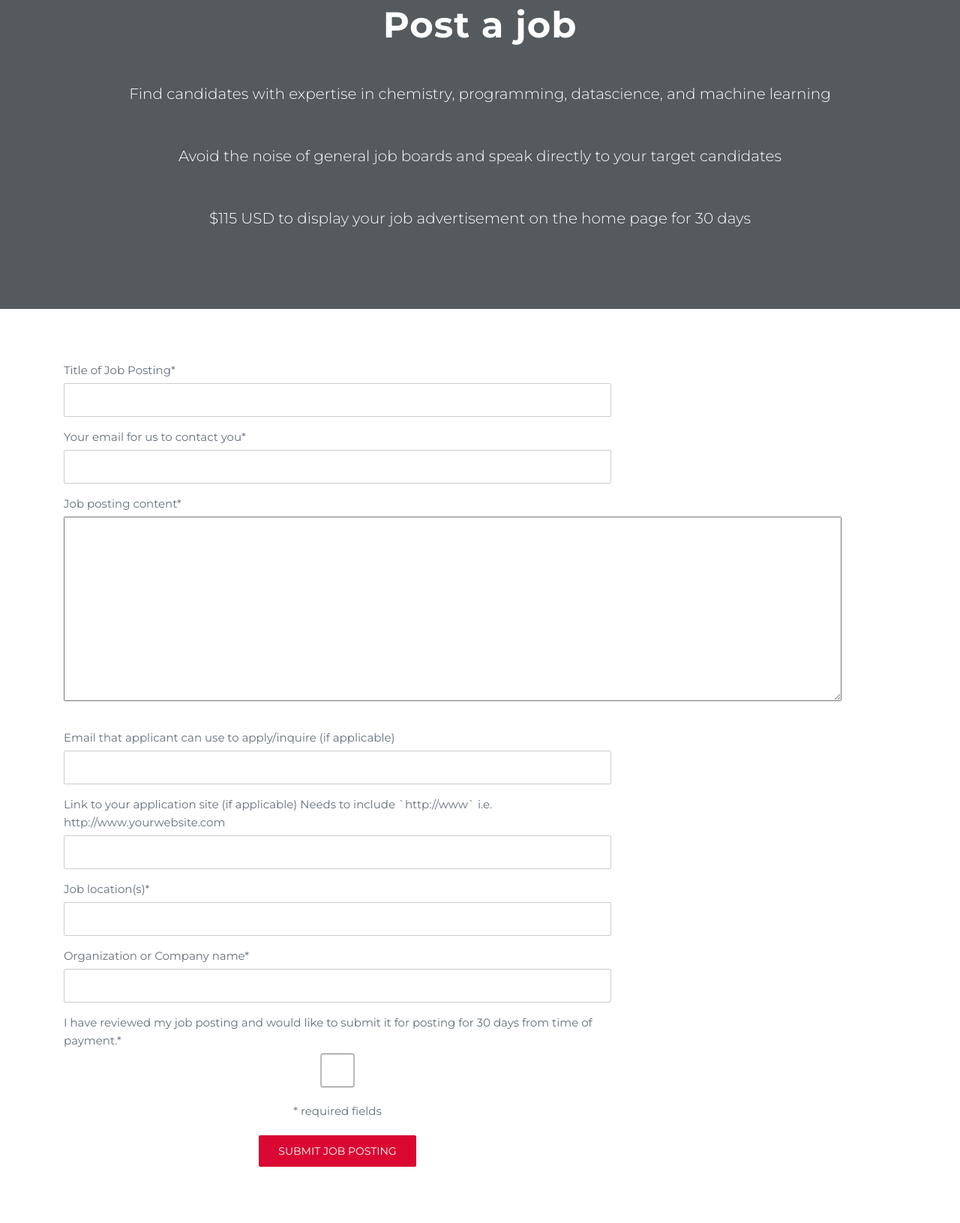
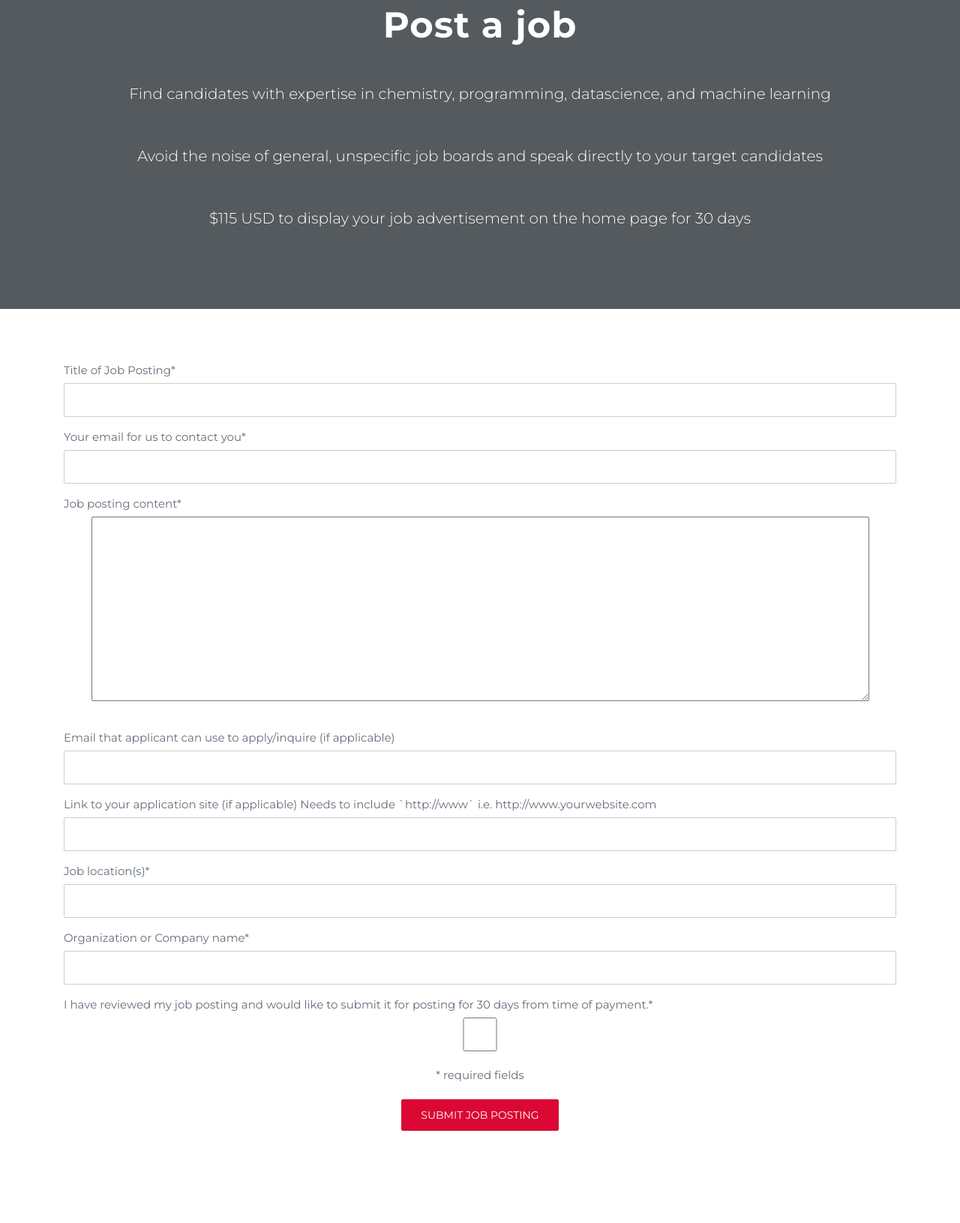
Before and after one commit to bodowd/chirole, a Flask app: page /post_job in a window 1280 px wide. Shown: the part 151-1782 px from the top of the page at 75% size. After the commit the page ends 1659 px from the top, so only its background shows below. Run offline with Flask 2, Linux system fonts and the light colour scheme; some libraries are stand-ins or nearby versions.

Commit message:
change message

```diff
--- a/app/templates/post_job.html
+++ b/app/templates/post_job.html
@@ -7,7 +7,7 @@
                 </br>
                 <p>Find candidates with expertise in chemistry, programming, datascience, and machine learning</p>
                 </br>
-                <p>Avoid the noise of general job boards and speak directly to your target candidates</p>
+                <p>Avoid the noise of general, unspecific job boards and speak directly to your target candidates</p>
                 </br>
                 <p>${{ charge_amount_usd }} USD to display your job advertisement on the home page for 30 days</p>
             </div>
@@ -15,7 +15,7 @@
     </section>
     <section class="login-wrapper">
         <div class="container">
-			<div class="col-md-8 col-sm-8">
+			<div class="col-md-12 col-sm-8">
                 <form method="POST" action="">
                     <!-- hidden_tag() adds a csf token to protect from certain attacks -->
                     {{ form.hidden_tag() }}
```
